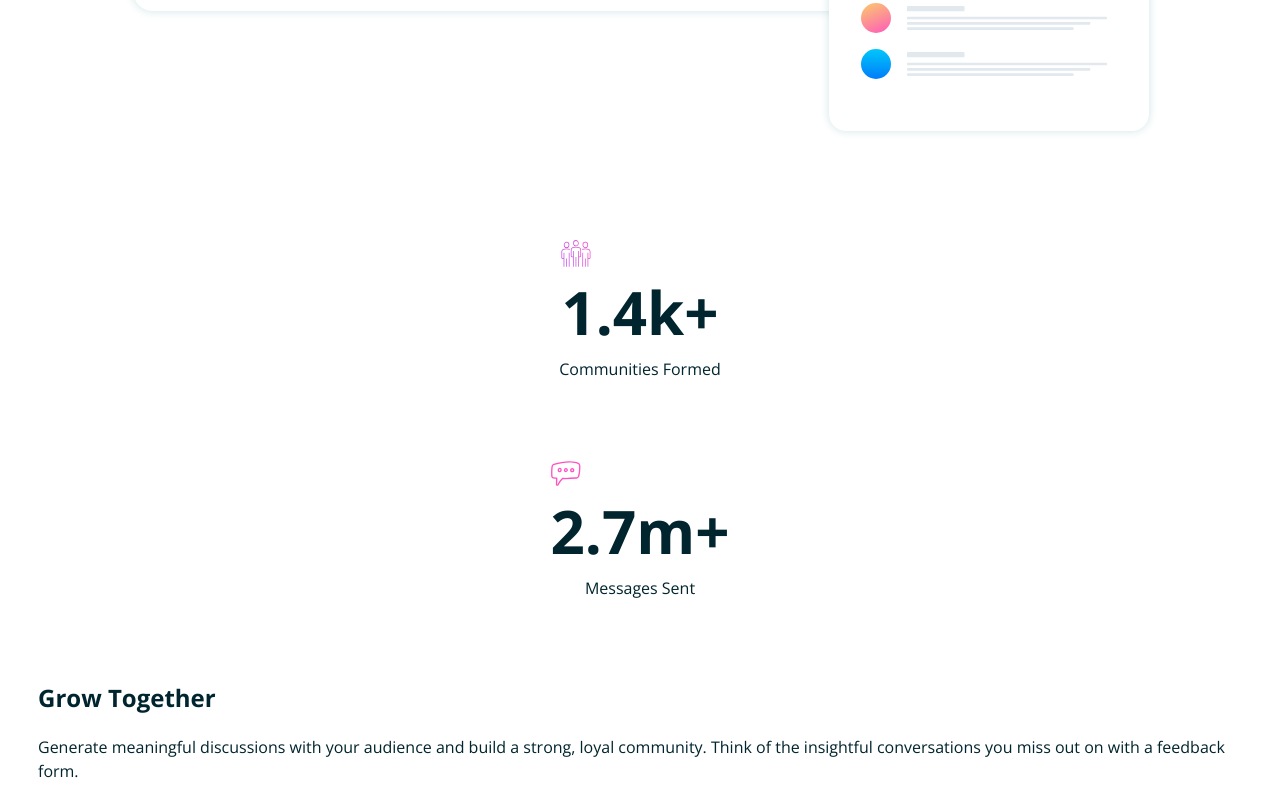
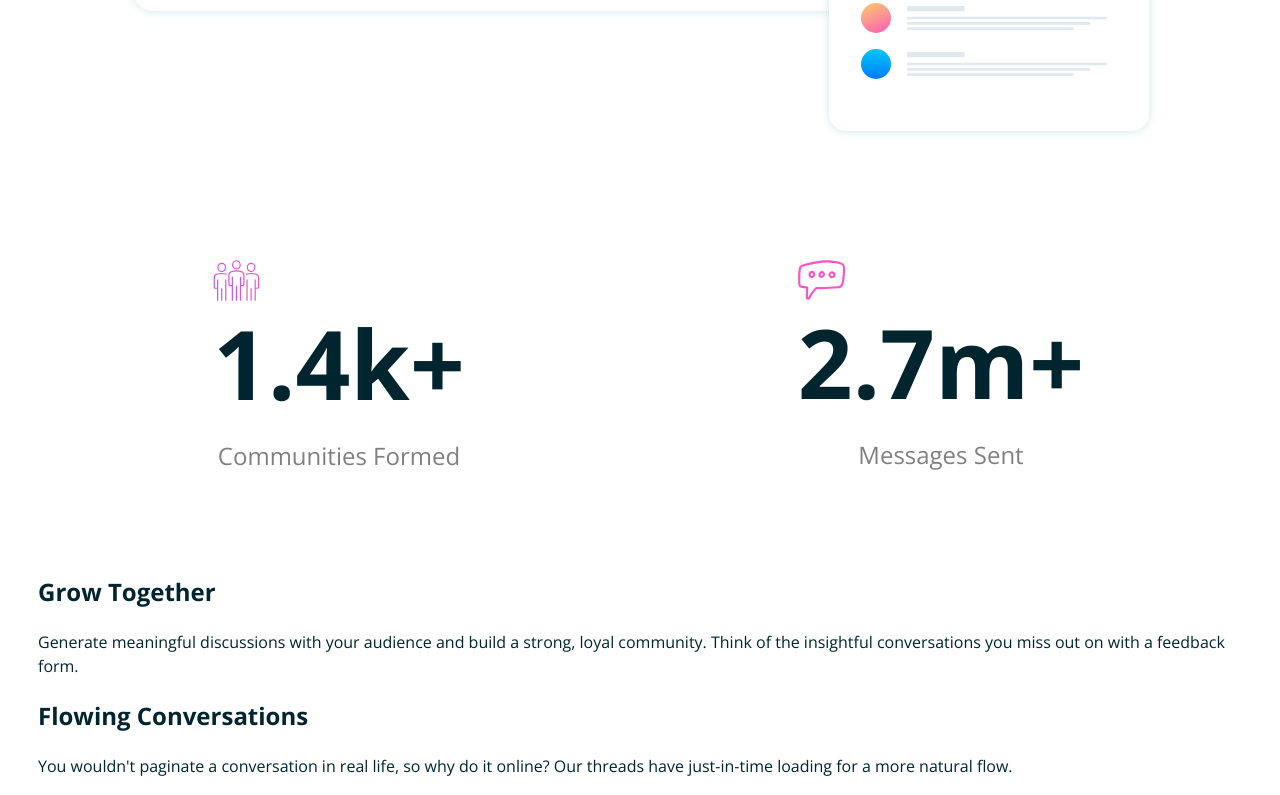
Before and after one commit to byronbyron/huddle-landing-page-with-curved-sections, a plain HTML site: page index.html in a window 1280 px wide. Shown: the part 1367-2162 px from the top of the page. Drawn offline with nearby package versions, Linux system fonts and the light colour scheme.

Commit message:
Style stats on desktop

```diff
--- a/styles.css
+++ b/styles.css
@@ -151,10 +151,6 @@ p {
     margin: 0 auto 100px;
 }
 
-.hero__stats {
-
-}
-
 .hero__stats img {
     display: block;
     width: 30px;
@@ -169,6 +165,10 @@ p {
 
 .hero__stats strong {
     font-size: 3.75rem;
+}
+
+.hero__stats span {
+    color: hsl(0, 0%, 50%);
 }
 
 .attribution {
@@ -217,4 +217,31 @@ p {
     .hero__text {
         font-size: 1.25rem;
     }
+
+    .hero__image {
+        margin-bottom: 120px;
+    }
+
+    .hero__stats {
+        display: flex;
+        justify-content: center;
+    }
+
+    .hero__stats p {
+        flex: 1;
+    }
+
+    .hero__stats img {
+        width: auto;
+    }
+
+    .hero__stats strong {
+        font-size: 6rem;
+        line-height: 1.3;
+    }
+
+    .hero__stats span {
+        font-size: 1.5rem;
+        margin-top: 0.75rem;
+    }
 }
```
